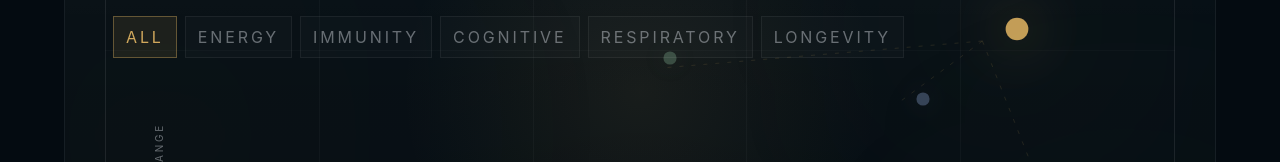
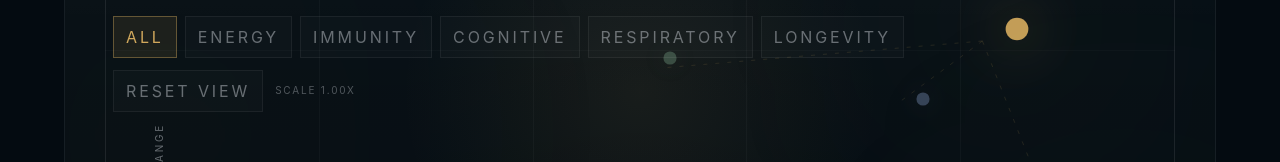
Before and after one commit to 0xMinority/polarherb-v1, a Next.js app: page / in a window 1280 px wide. Shown: the part 528-690 px from the top of the page. Built offline with nearby package versions, Linux system fonts and the light colour scheme.

Commit message:
Add atlas reset view controls

```diff
--- a/src/components/map/AtlasMapShell.tsx
+++ b/src/components/map/AtlasMapShell.tsx
@@ -188,6 +188,22 @@ export default function AtlasMapShell() {
                             );
                         })}
                     </div>
+                    <div className="mt-3 flex items-center gap-3">
+                        <button
+                            type="button"
+                            onClick={() => {
+                                setMapScale(1);
+                                setMapOffset({ x: 0, y: 0 });
+                            }}
+                            className="border border-white/[0.06] bg-white/[0.02] px-3 py-2 text-[10px] uppercase tracking-[0.18em] text-[#D7DCE2]/45 transition-all duration-300 hover:border-[#D0A85C]/30 hover:text-[#D0A85C]"
+                        >
+                            Reset View
+                        </button>
+
+                        <p className="text-[10px] uppercase tracking-[0.18em] text-[#D7DCE2]/35">
+                            Scale {mapScale.toFixed(2)}x
+                        </p>
+                    </div>
                 </div>
             </div>
             {/* Selected herb panel */}
```
